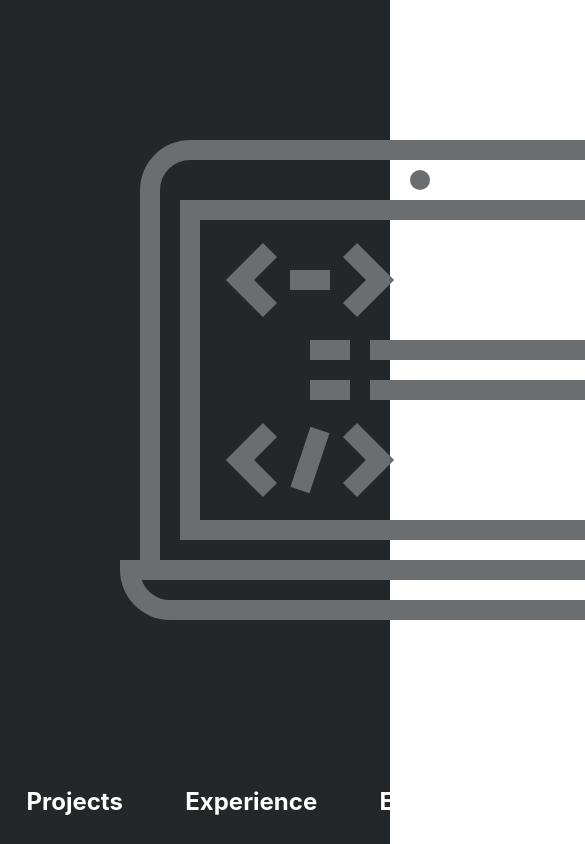
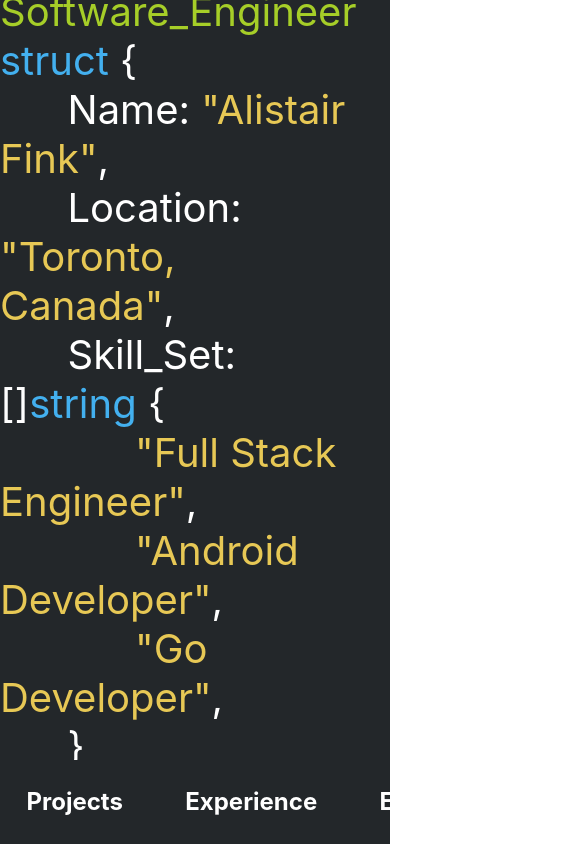
Before and after one commit to alistairfink/AlistairFink-Website-FrontEnd, a React (Create React App) app: page / in a window 390 px wide. Shown: the top 844 px of the page, 585 px wide, since content can reach past the window. Built offline with nearby package versions, Linux system fonts and the light colour scheme.

Commit message:
response design setup

```diff
--- a/src/Css/App.css
+++ b/src/Css/App.css
@@ -10,14 +10,15 @@ h1, h2, h3, h3, p {
   padding: 0px;
   margin: 0px;
 }
-
 .Home {
+  width: 100%;
   height: 10000px;
-  background: red;
+  background: #6b6e70;
 }
 
 .Header {
   height: 10vh;
+  margin-bottom: 10vh;
   position: -webkit-sticky;
   position: sticky;
   top: 0px;
@@ -92,7 +93,15 @@ h1, h2, h3, h3, p {
 }
 
 .Heading-Link {
+  display: flex;
+  height: 100%;
+  justify-content: center;
+  align-items: center;
   text-decoration: none;
+}
+
+.Heading-Link:Hover {
+  background-color: #61892F;
 }
 
 .Heading {
--- a/src/Pages/App.js
+++ b/src/Pages/App.js
@@ -8,9 +8,11 @@ class App extends React.Component {
     super(props);
     this.state = {
       scrolled: false,
-      headerClass: "HeaderTopFirstLoad"
+      headerClass: "HeaderTopFirstLoad",
+      smallScreen: false,
     };
 
+    this.smallScreen = this.smallScreen.bind(this);
   }
 
   listenScrollEvent = e => {
@@ -26,12 +28,22 @@ class App extends React.Component {
     }
   }
 
+  smallScreen() {
+    console.log(window.innerWidth < 1200)
+    if(window.innerWidth < 1200){
+      this.setState({smallScreen: true})
+    } else {
+      this.setState({smallScreen: false})
+    }
+  }
+
   componentDidMount() {
     window.addEventListener('scroll', this.listenScrollEvent)
+    this.smallScreen()
   }
 
   componentWillUnmount() {
-      window.removeEventListener('scroll', this.onScroll);
+    window.removeEventListener('scroll', this.onScroll);
   }
 
   render() {
@@ -47,9 +59,11 @@ class App extends React.Component {
         </div>
         <div className="Home">
           <div className="Title">
-            <div className="Title-Image">
-              <img src={ComputerIcon} alt="Logo" />
-            </div>
+            {!this.state.smallScreen &&
+              <div className="Title-Image">
+                <img src={ComputerIcon} alt="Logo" />
+              </div>
+            }
             <div className="Title-Text">
               <p className="Title-Text-Blue">type </p><p className="Title-Text-Green">Software_Engineer </p><p className="Title-Text-Blue">struct </p><p>{`{`}</p><br/>
               <p>{"\u00A0\u00A0\u00A0\u00A0\u00A0\u00A0"}</p><p>Name: </p><p className="Title-Text-Yellow">{"\"Alistair Fink\""}</p><p>,</p><br/>
@@ -84,6 +98,9 @@ class App extends React.Component {
               </div>
             </Link>
           </div>
+          <div>
+            test
+          </div>
         </div>
       </Router>
     );
```
